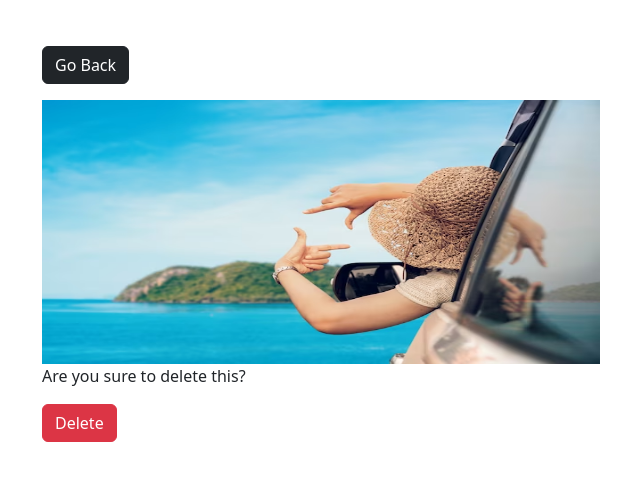
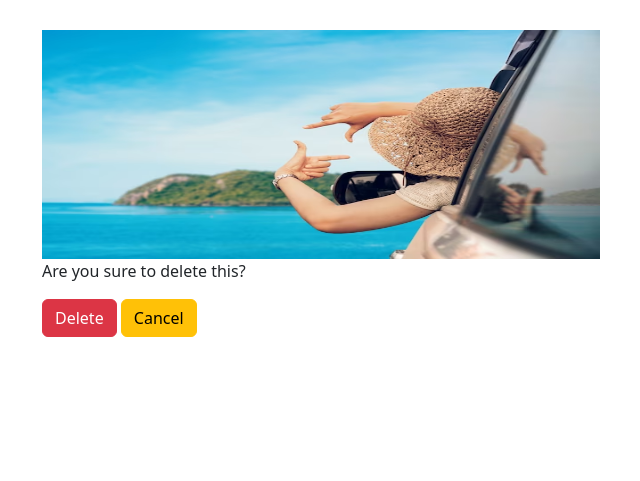
Before and after one commit to Viral26/PhotoShare, a Django app: page /delete/9 in a window 1280 px wide. Shown: the part 56-537 px from the top of the page, without its empty margins (40-680 px from the left). Run offline with Django 3.2, Linux system fonts and the light colour scheme; data comes from the database, SQL or seed files in the repository; both versions use the stored data as it was after the commit.

Commit message:
adding new images

```diff
--- a/photos/templates/photos/add.html
+++ b/photos/templates/photos/add.html
@@ -4,7 +4,6 @@
     <div class="container">
         <div class="row justify-content-center">
             <div class="col-md-4">
-                <a href="{% url 'gallery' %}" class="btn btn-dark my-3">Go Back</a>
                 <div class="card">
                     <form method="POST" action="" enctype="multipart/form-data">
                         {% csrf_token %}
--- a/photos/templates/photos/delete.html
+++ b/photos/templates/photos/delete.html
@@ -4,13 +4,12 @@
     <div class="container">
         <div class="row justify-content-center">
             <div class="col">
-                <a href="{% url 'gallery' %}" class="btn btn-dark my-3">Go Back</a>
-                <br>
                 <img src="{{photo.image.url}}" height="50%" width="50%">
                 <p>Are you sure to delete this?</p>
                 <form action="" method="POST" class="my-2">
                     {% csrf_token %}
                     <input class="btn btn-danger" type='submit' value="Delete"></input>
+                    <button type="button" class="btn btn-warning"><a href="{% url 'gallery' %}" style="text-decoration: none;color: black;">Cancel</a></button>
                 </form>
             </div>
         </div>
--- a/photos/templates/photos/main.html
+++ b/photos/templates/photos/main.html
@@ -1,7 +1,10 @@
+{% load static %}
+
 <html>
     <head>
-        <title>Gallery</title>
+        <title>Photo Share</title>
         <link href="https://cdn.jsdelivr.net/npm/bootstrap@5.3.0-alpha1/dist/css/bootstrap.min.css" rel="stylesheet" integrity="sha384-GLhlTQ8iRABdZLl6O3oVMWSktQOp6b7In1Zl3/Jr59b6EGGoI1aFkw7cmDA6j6gD" crossorigin="anonymous">
+        <link rel="icon" href="{% static 'images/logo.png' %}" type="image/icon type">
         <style>
             .image-thumbail {
                 height: 200px;
--- a/photos/templates/photos/photo.html
+++ b/photos/templates/photos/photo.html
@@ -4,7 +4,6 @@
     <div class="container">
         <div class="row justify-content-center">
             <div class="col">
-                <a href="{% url 'gallery' %}" class="btn btn-dark my-3">Go Back</a>
                 <div style="height: 90vh; width:90vh">
                     <img style="max-height:100%; max-width:100%" src="{{photo.image.url}}">
                     <p>{{photo.description}}</p>
```
Also changed, not shown: db.sqlite3, static/images/dog.jpg (added), static/images/dog1.jpg (deleted), static/images/dog1_4BCPsWk.jpg (deleted), static/images/food.jpeg (added), static/images/food1.jfif (deleted), static/images/food1_T811Bjs.jfif (deleted), static/images/headphones.png (deleted), static/images/logo.PNG (added), static/images/nature1.jpg (deleted), static/images/nature1_boufQUH.jpg (deleted), static/images/nature1_qPAn8Mo.jpg (deleted), static/images/travel.jpg (added), static/images/tree.jpg (added).
